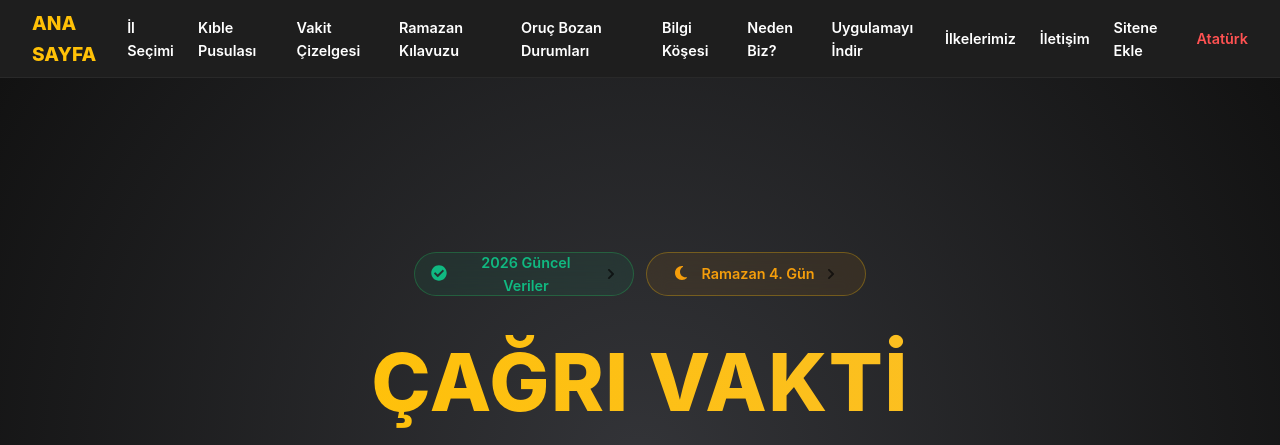
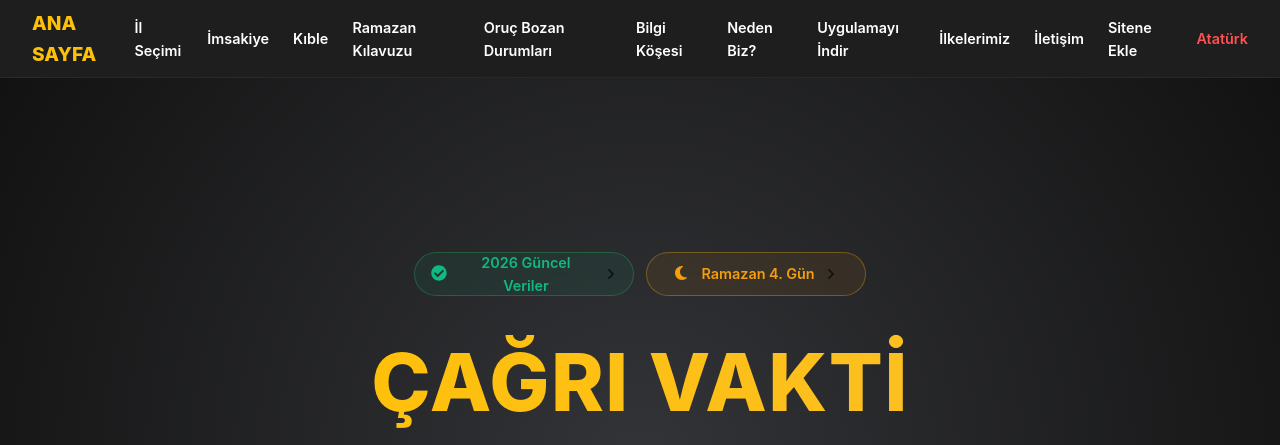
Before and after one commit to yigitgulyurt/cagrivakti, a Flask app: page / in a window 1280 px wide. Shown: the top 445 px of the page. Run offline with Flask 3, Linux system fonts and the light colour scheme; data that the repository does not hold is empty; parts of the project's set-up code (start-up, migrations or seed data) failed here and were passed over.

Commit message:
Update base.html

```diff
--- a/app/templates/base.html
+++ b/app/templates/base.html
@@ -106,8 +106,8 @@
         </button>
         <div class="nav-links" id="navLinks">
             <a href="{{ url_for('views.sehir_secimi') }}" class="nav-link" title="Şehir Seçimi Sayfası">İl Seçimi</a>
-            <a href="{{ url_for('views.kible_pusulasi') }}" class="nav-link" title="Online Kıble Pusulası">Kıble Pusulası</a>
-            <a href="{{ url_for('views.imsakiye_secimi') }}" class="nav-link" title="{{ current_year }} İmsakiye Çizelgesi">Vakit Çizelgesi</a>
+            <a href="{{ url_for('views.imsakiye_secimi') }}" class="nav-link" title="{{ current_year }} İmsakiye Çizelgesi">İmsakiye</a>
+            <a href="{{ url_for('views.kible_pusulasi') }}" class="nav-link" title="Online Kıble Pusulası">Kıble</a>
             <a href="{{ url_for('views.ramazan_nedir') }}" class="nav-link" title="Ramazan Hakkında Bilgiler">Ramazan Kılavuzu</a>
             <a href="{{ url_for('views.orucu_bozan_durumlar') }}" class="nav-link" title="Oruç Bozan Durumları">Oruç Bozan Durumları</a>
             <a href="{{ url_for('views.bilgi_kosesi_liste') }}" class="nav-link" title="Dini Bilgiler Bilgi Köşesi">Bilgi Köşesi</a>
@@ -145,7 +145,7 @@
                 <a href="{{ url_for('views.ataturk') }}" style="color: var(--gray);">Atatürk</a>
                 <a href="{{ url_for('views.sehir_secimi') }}" style="color: var(--gray);">Vakitler</a>
                 <a href="{{ url_for('views.imsakiye_secimi') }}" style="color: var(--gray);">İmsakiye {{ current_year }}</a>
-                <a href="{{ url_for('views.kible_pusulasi') }}" style="color: var(--gray);">Kıble Pusulası</a>
+                <a href="{{ url_for('views.kible_pusulasi') }}" style="color: var(--gray);">Kıble</a>
                 <a href="{{ url_for('views.indir') }}" style="color: var(--gray);">Uygulamayı İndir</a>
                 <a href="{{ url_for('views.iletisim') }}" style="color: var(--gray);">İletişim</a>
                 <a href="{{ url_for('views.neden_biz') }}" style="color: var(--gray);">Neden Biz?</a>
```
